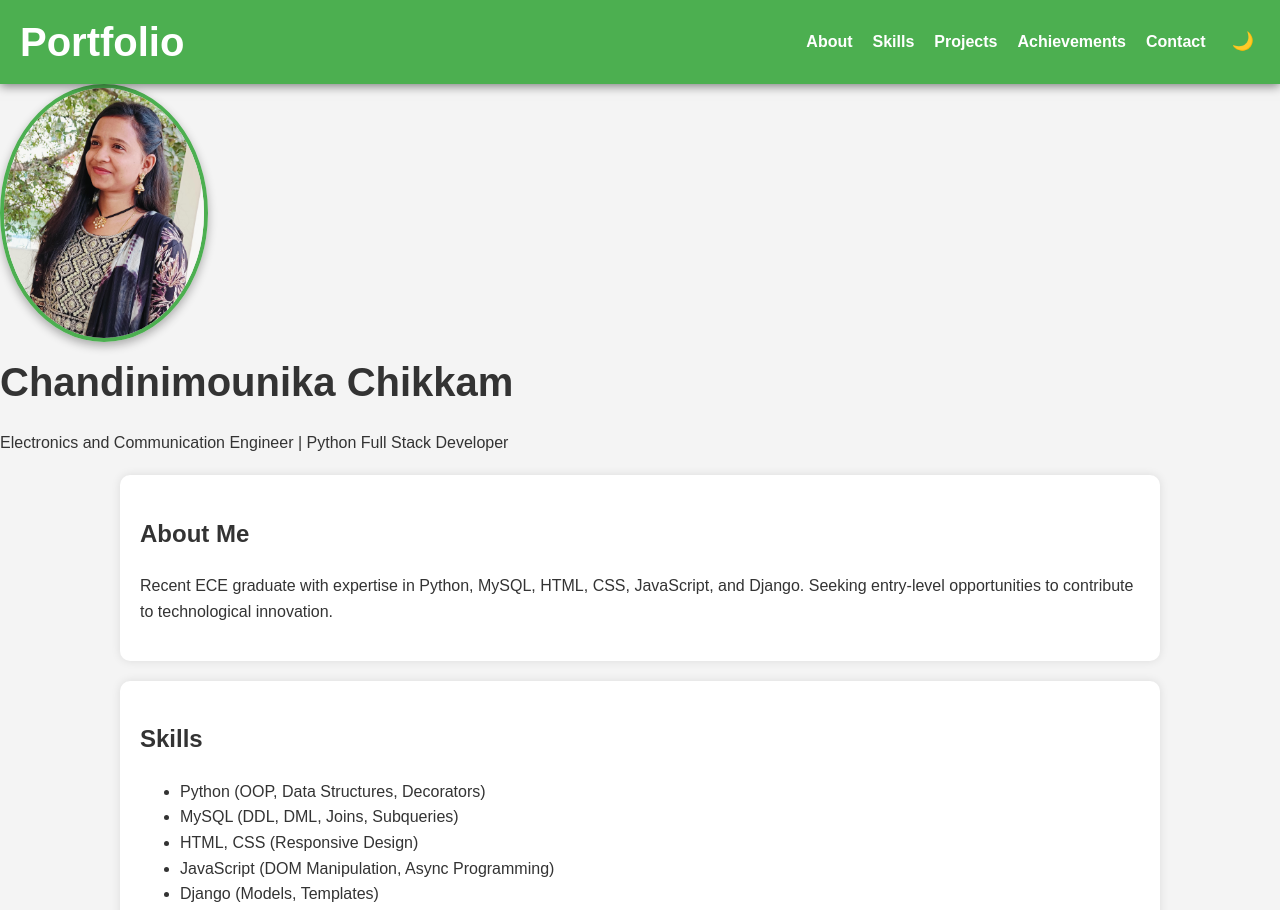
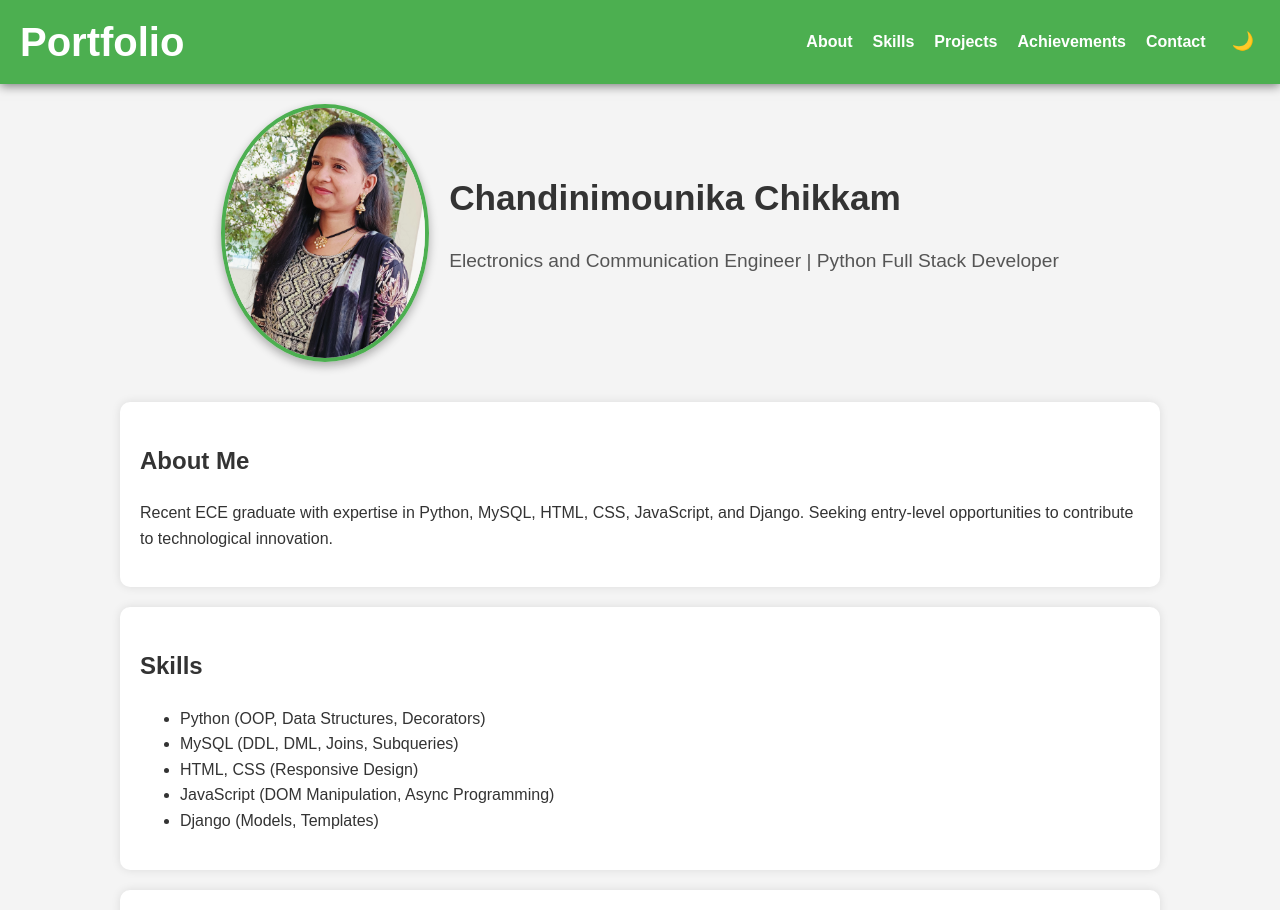
Before and after one commit to ChandiniChikkam/Portfolio, a plain HTML site: page index.html in a window 1280 px wide. Shown: the top 910 px of the page. Drawn offline with Linux system fonts and the light colour scheme.

Commit message:
Update index.html

```diff
--- a/index.html
+++ b/index.html
@@ -19,12 +19,14 @@
             <li><button id="darkModeToggle">🌙</button></li>
         </ul>
     </nav>
+    <header class="header-container">
+        <img src="./profile.jpg" alt="Profile Picture" class="profile-pic">
+        <div class="header-info">
+            <h1>Chandinimounika Chikkam</h1>
+            <p>Electronics and Communication Engineer | Python Full Stack Developer</p>
+        </div>
+    </header>
 
-    <header>
-       <img src="./profile.jpg" alt="Profile Picture" class="profile-pic">
-       <h1>Chandinimounika Chikkam</h1>
-        <p>Electronics and Communication Engineer | Python Full Stack Developer</p>
-    </header>
 
     <section id="about">
         <h2>About Me</h2>
```
